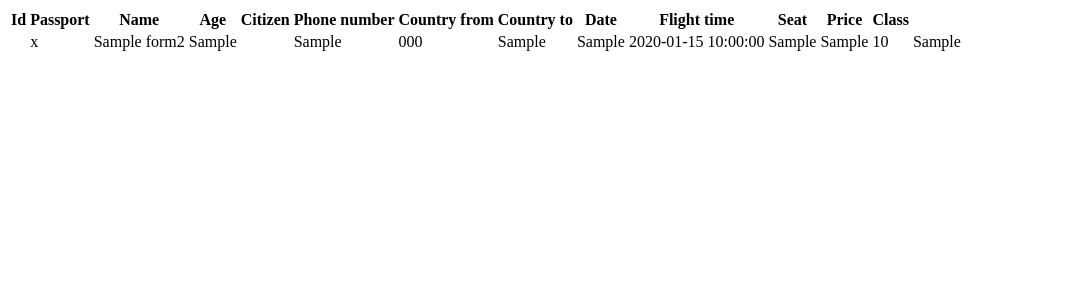
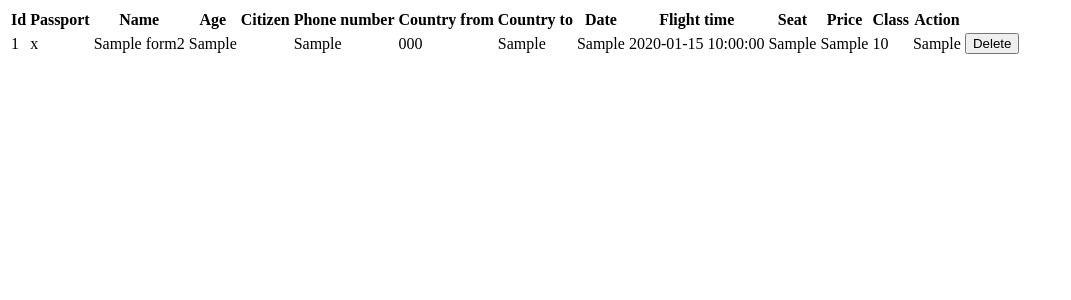
Before and after one commit to AlexisMejia/SED_G9, a PHP site: page / in a window 1280 px wide. Shown: the top 300 px of the page, without its empty margins (0-1071 px from the left). Run offline with PHP 8.4, Linux system fonts and the light colour scheme; tables that the repository leaves empty or names only in its code hold one stand-in row (values such as "Sample post"); data that the repository does not hold is empty.

Commit message:
Html: adding edit and delete buttons

```diff
--- a/html/index.php
+++ b/html/index.php
@@ -23,6 +23,7 @@
             <th>Seat</th>
             <th>Price</th>
             <th>Class</th>
+            <th>Action</th>
         </tr>
     </thead>
     <thbody>
@@ -31,7 +32,7 @@
         $result_tasks = mysqli_query($conex, $query);
         while($row = mysqli_fetch_assoc($result_tasks)) { ?>
         <tr>
-        <td><?php echo $row['idVuelo']; ?></td>
+        <td><?php echo $row['id']; ?></td>
         <td><?php echo $row['passp_user']; ?></td>
         <td><?php echo $row['name_user']; ?></td>
         <td><?php echo $row['age_user']; ?><td>
@@ -40,10 +41,15 @@
         <td><?php echo $row['pais_origen']; ?></td>
         <td><?php echo $row['pais_llegada']; ?></td>
         <td><?php echo $row['fecha_reg']; ?></td>
-        <td><?php echo $row['hora_vuelo']; ?></tdtype=>
+        <td><?php echo $row['hora_vuelo']; ?></td>
         <td><?php echo $row['asiento']; ?></td>
         <td><?php echo $row['precio']; ?></td>
         <td><?php echo $row['clase']; ?></td>
+        <td>
+        <a href="delete.php?id=<?php echo $row['id']?>">
+        <input type="submit" name="registerF" value="Delete"/>
+        </a>
+        </td>
         </tr>
         <?php } ?>
     </thbody>
```
